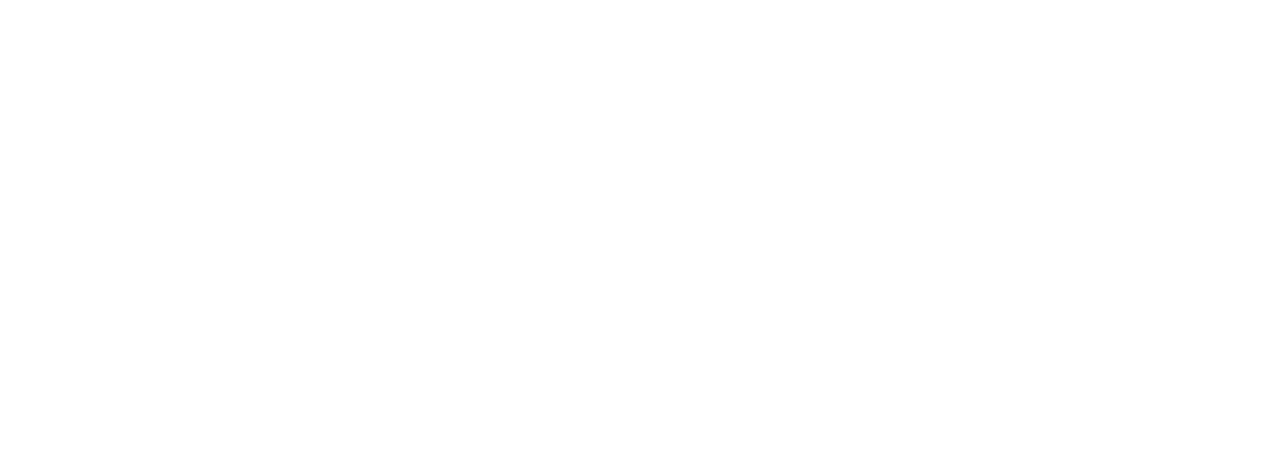
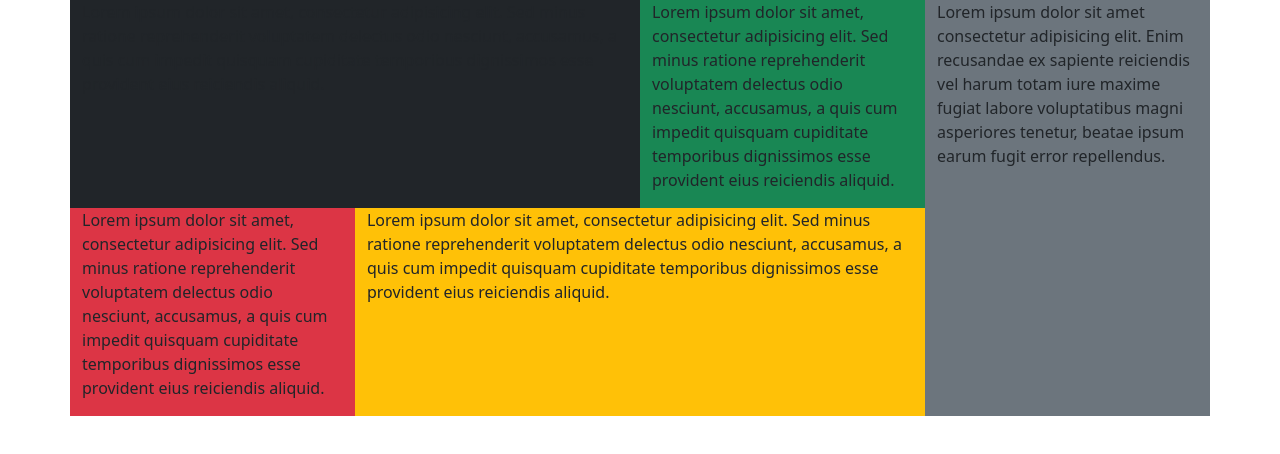
Before and after one commit to santyagor/PaginaDemosSass, a plain HTML site: page index.html in a window 1280 px wide. Drawn offline with nearby package versions, Linux system fonts and the light colour scheme.

Commit message:
Añadir bootstrap 5

```diff
--- a/index.html
+++ b/index.html
@@ -3,9 +3,42 @@
 <head>
     <meta charset="UTF-8">
     <meta name="viewport" content="width=device-width, initial-scale=1.0">
-    <title>Document</title>
+    <title>Bootstrap 5 - Grid Fundamentos</title>
+    <link href="https://cdn.jsdelivr.net/npm/bootstrap@5.0.0-beta1/dist/css/bootstrap.min.css" rel="stylesheet" integrity="sha384-giJF6kkoqNQ00vy+HMDP7azOuL0xtbfIcaT9wjKHr8RbDVddVHyTfAAsrekwKmP1" crossorigin="anonymous">
 </head>
 <body>
-
+    <main class="container">
+        <div class="row">
+            <div class="col-12 col-lg-9 bg-primary">
+                <div class="row">
+                    <div class="col-12 col-lg-8 bg-dark">
+                        <p>
+                            Lorem ipsum dolor sit amet, consectetur adipisicing elit. Sed minus ratione reprehenderit voluptatem delectus odio nesciunt, accusamus, a quis cum impedit quisquam cupiditate temporibus dignissimos esse provident eius reiciendis aliquid.
+                        </p>
+                    </div>
+                    <div class="col-12 col-lg-4 bg-success">
+                        <p>
+                            Lorem ipsum dolor sit amet, consectetur adipisicing elit. Sed minus ratione reprehenderit voluptatem delectus odio nesciunt, accusamus, a quis cum impedit quisquam cupiditate temporibus dignissimos esse provident eius reiciendis aliquid.
+                        </p>
+                    </div>
+                    <div class="col-12 col-lg-4 bg-danger">
+                        <p>
+                            Lorem ipsum dolor sit amet, consectetur adipisicing elit. Sed minus ratione reprehenderit voluptatem delectus odio nesciunt, accusamus, a quis cum impedit quisquam cupiditate temporibus dignissimos esse provident eius reiciendis aliquid.
+                        </p>
+                    </div>
+                    <div class="col-12 col-lg-8 bg-warning">
+                        <p>
+                            Lorem ipsum dolor sit amet, consectetur adipisicing elit. Sed minus ratione reprehenderit voluptatem delectus odio nesciunt, accusamus, a quis cum impedit quisquam cupiditate temporibus dignissimos esse provident eius reiciendis aliquid.
+                        </p>
+                    </div>
+                </div>
+            </div>
+            <div class="col-12 col-lg-3 bg-secondary">
+                <p>
+                    Lorem ipsum dolor sit amet consectetur adipisicing elit. Enim recusandae ex sapiente reiciendis vel harum totam iure maxime fugiat labore voluptatibus magni asperiores tenetur, beatae ipsum earum fugit error repellendus.
+                </p>
+            </div>
+        </div>
+    </main>
 </body>
 </html>
```
